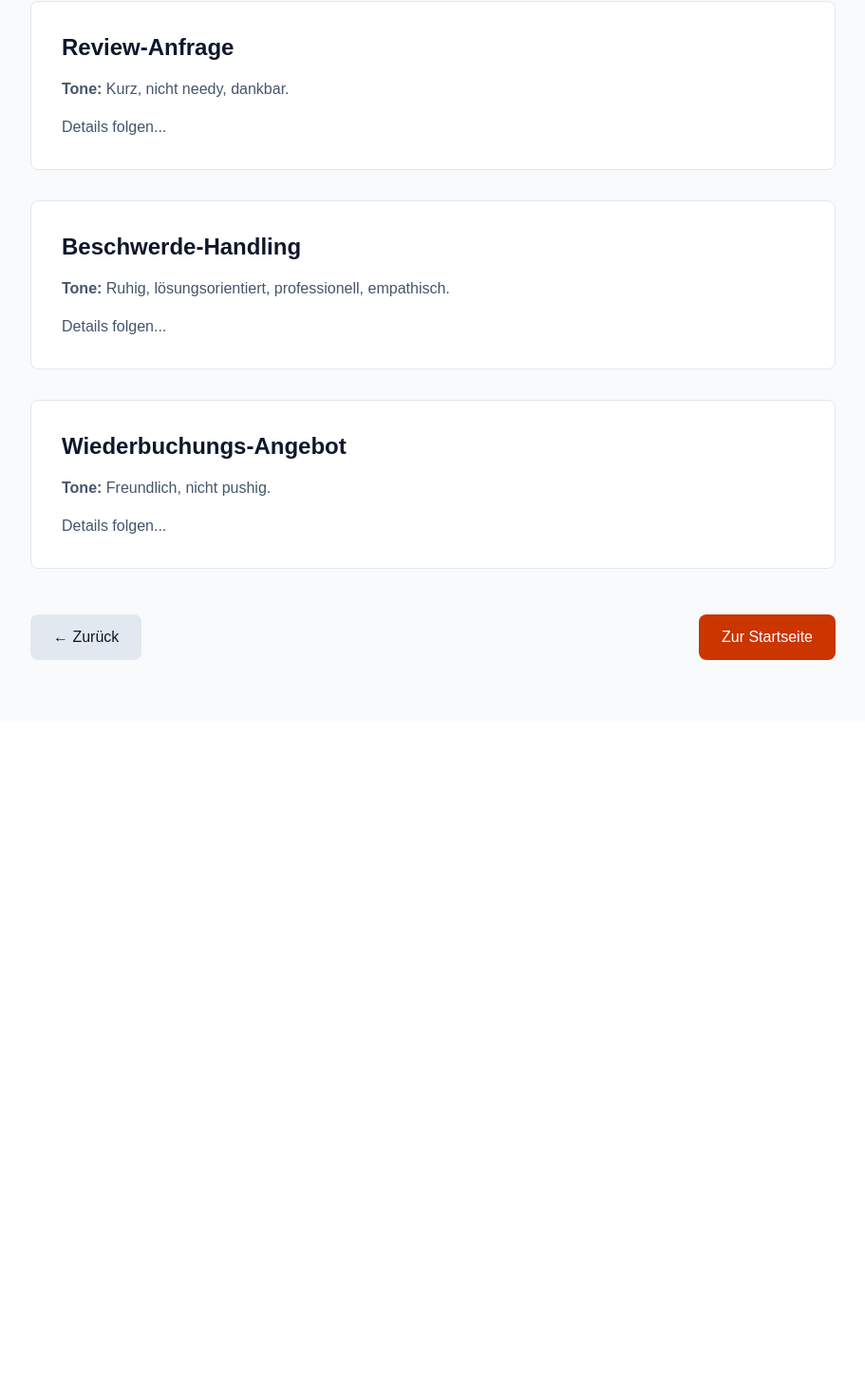
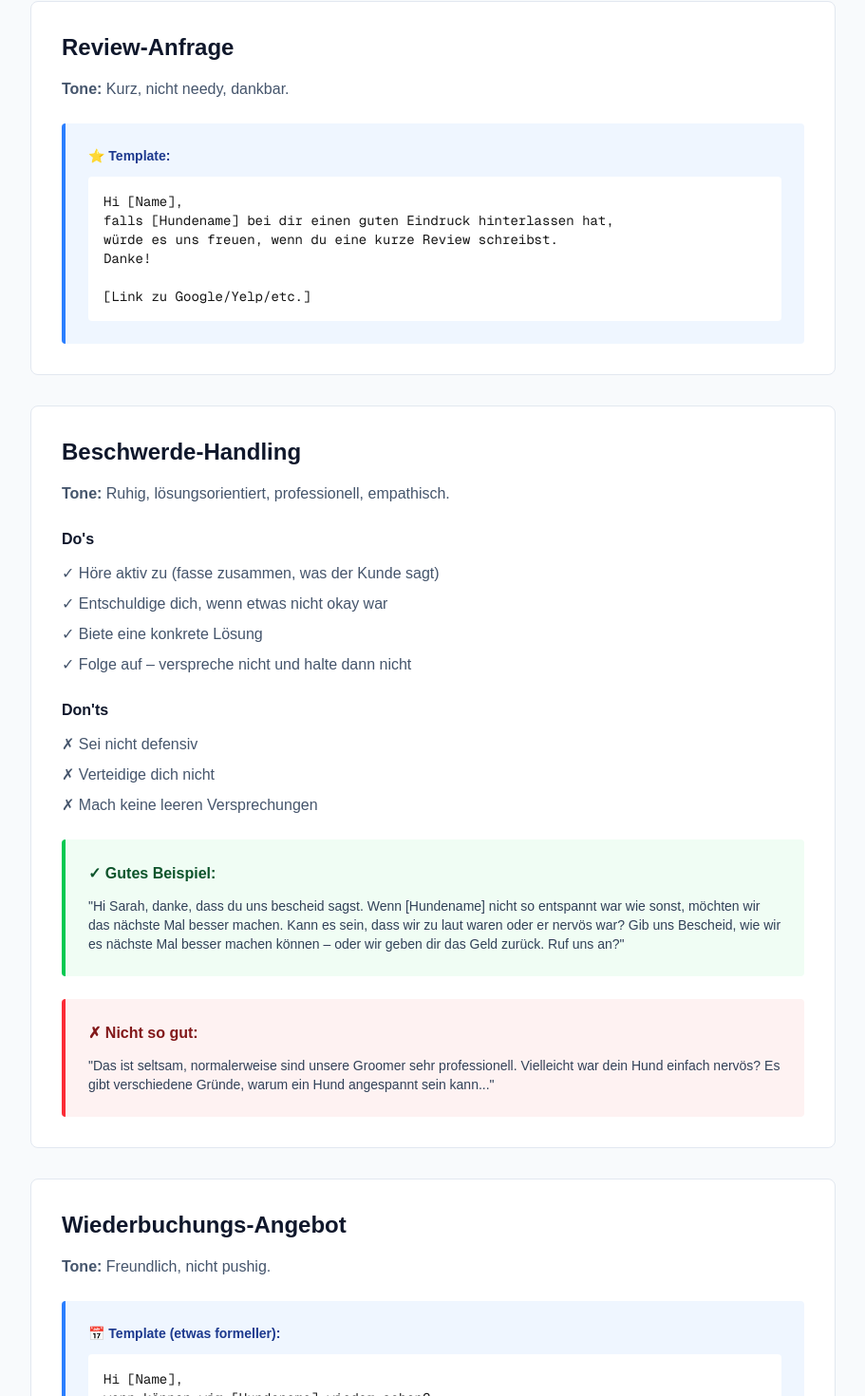
Before and after one commit to HPK-maker-tech/Brand-Voice-Guide, a Next.js app: page /retention in a window 1280 px wide. Shown: the part 644-2114 px from the top of the page at 95% size, without its empty margins (184-1095 px from the left). Before the commit the page ends 1403 px from the top, so only its background shows below. Built offline with nearby package versions, Linux system fonts and the light colour scheme.

Commit message:
Fill in all journey phase content: examples, templates, and guidelines
- Consideration: Add good/not-so-good examples
- Booking: Add process explanation template
- Service: Add status update templates and photo guidelines
- Retention: Add review request, complaint handling, rebooking templates

```diff
--- a/app/booking/page.tsx
+++ b/app/booking/page.tsx
@@ -74,8 +74,27 @@ Ruff Cuts Team`;
 
           <div className="bg-white p-8 rounded-lg border border-slate-200">
             <h2 className="text-2xl font-bold text-slate-900 mb-4">Termine und Ablauf erklären</h2>
-            <p className="text-slate-600 mb-6">Erkläre dem Kunden, wie der Prozess funktioniert.</p>
-            <p className="text-slate-600">Details folgen...</p>
+            <p className="text-slate-600 mb-6"><strong>Tone:</strong> Klar, praktisch, beruhigend.</p>
+
+            <div className="bg-blue-50 border-l-4 border-blue-500 p-6 rounded">
+              <p className="text-sm font-bold text-blue-900 mb-3">📋 Template (Email oder Telefon):</p>
+              <pre className="bg-white p-4 rounded mb-4 font-mono text-sm overflow-x-auto whitespace-pre-wrap">
+{`Das läuft bei uns ab:
+
+1. Wir schreiben dir 30 Min. vorher
+2. Wir fahren vor dein Haus (Van mit Ruff Cuts Logo)
+3. Wir groomen deinen Hund im Van (ca. [Zeit])
+4. Dein Hund kommt frisch und sauber raus
+5. Wir schreiben dir "Fertig!" – du holst den Hund ab
+   oder wir bringen ihn rein
+6. Du bezahlst, wir fahren weiter
+
+Keine Wartezeit. Dein Hund bleibt in der gewohnten Umgebung.
+Keine Stress. Dein Tag läuft normal weiter.
+
+Fragen? Ruf uns an oder schreib zurück.`}
+              </pre>
+            </div>
           </div>
         </section>
 
--- a/app/consideration/page.tsx
+++ b/app/consideration/page.tsx
@@ -37,11 +37,25 @@ export default function ConsiderationPage() {
           </ul>
 
           <h3 className="font-bold text-slate-900 mb-3">Don'ts</h3>
-          <ul className="space-y-2 text-slate-600">
+          <ul className="space-y-2 text-slate-600 mb-6">
             <li>✗ Keine langen, schwammigen Antworten</li>
             <li>✗ Keine technischen Begriffe ohne Erklärung</li>
             <li>✗ Keine verzögerten Antworten</li>
           </ul>
+
+          <div className="bg-green-50 border-l-4 border-green-500 p-6 rounded mb-6">
+            <p className="font-bold text-green-900 mb-3">✓ Gutes Beispiel:</p>
+            <p className="text-slate-700 font-mono text-sm italic">
+              "Hi Sarah, für dein Labradoodle rechnen wir mit ca. 2,5 Stunden. Die genaue Zeit sehen wir, wenn wir ihn sehen – kommt auch auf die Felllänge an. Möchtest du Donnerstag oder Freitag?"
+            </p>
+          </div>
+
+          <div className="bg-red-50 border-l-4 border-red-500 p-6 rounded">
+            <p className="font-bold text-red-900 mb-3">✗ Nicht so gut:</p>
+            <p className="text-slate-700 font-mono text-sm italic">
+              "Danke für deine Anfrage! Das ist eine großartige Frage. Es gibt viele Faktoren, die die Dauer beeinflussen, wie z.B. die Rasse, das Fell, die aktuellen Bedingungen... Wir kontaktieren dich bald mit mehr Infos!"
+            </p>
+          </div>
         </section>
 
         <div className="flex gap-4 justify-between mt-12">
--- a/app/retention/page.tsx
+++ b/app/retention/page.tsx
@@ -26,20 +26,76 @@ export default function RetentionPage() {
         <section className="space-y-8">
           <div className="bg-white p-8 rounded-lg border border-slate-200">
             <h2 className="text-2xl font-bold text-slate-900 mb-4">Review-Anfrage</h2>
-            <p className="text-slate-600 mb-4"><strong>Tone:</strong> Kurz, nicht needy, dankbar.</p>
-            <p className="text-slate-600">Details folgen...</p>
+            <p className="text-slate-600 mb-6"><strong>Tone:</strong> Kurz, nicht needy, dankbar.</p>
+
+            <div className="bg-blue-50 border-l-4 border-blue-500 p-6 rounded">
+              <p className="text-sm font-bold text-blue-900 mb-3">⭐ Template:</p>
+              <pre className="bg-white p-4 rounded font-mono text-sm overflow-x-auto whitespace-pre-wrap">
+{`Hi [Name],
+falls [Hundename] bei dir einen guten Eindruck hinterlassen hat,
+würde es uns freuen, wenn du eine kurze Review schreibst.
+Danke!
+
+[Link zu Google/Yelp/etc.]`}
+              </pre>
+            </div>
           </div>
 
           <div className="bg-white p-8 rounded-lg border border-slate-200">
             <h2 className="text-2xl font-bold text-slate-900 mb-4">Beschwerde-Handling</h2>
-            <p className="text-slate-600 mb-4"><strong>Tone:</strong> Ruhig, lösungsorientiert, professionell, empathisch.</p>
-            <p className="text-slate-600">Details folgen...</p>
+            <p className="text-slate-600 mb-6"><strong>Tone:</strong> Ruhig, lösungsorientiert, professionell, empathisch.</p>
+
+            <h3 className="font-bold text-slate-900 mb-3">Do's</h3>
+            <ul className="space-y-2 text-slate-600 mb-6">
+              <li>✓ Höre aktiv zu (fasse zusammen, was der Kunde sagt)</li>
+              <li>✓ Entschuldige dich, wenn etwas nicht okay war</li>
+              <li>✓ Biete eine konkrete Lösung</li>
+              <li>✓ Folge auf – verspreche nicht und halte dann nicht</li>
+            </ul>
+
+            <h3 className="font-bold text-slate-900 mb-3">Don'ts</h3>
+            <ul className="space-y-2 text-slate-600 mb-6">
+              <li>✗ Sei nicht defensiv</li>
+              <li>✗ Verteidige dich nicht</li>
+              <li>✗ Mach keine leeren Versprechungen</li>
+            </ul>
+
+            <div className="bg-green-50 border-l-4 border-green-500 p-6 rounded mb-6">
+              <p className="font-bold text-green-900 mb-3">✓ Gutes Beispiel:</p>
+              <p className="text-slate-700 text-sm">
+                "Hi Sarah, danke, dass du uns bescheid sagst. Wenn [Hundename] nicht so entspannt war wie sonst, möchten wir das nächste Mal besser machen. Kann es sein, dass wir zu laut waren oder er nervös war? Gib uns Bescheid, wie wir es nächste Mal besser machen können – oder wir geben dir das Geld zurück. Ruf uns an?"
+              </p>
+            </div>
+
+            <div className="bg-red-50 border-l-4 border-red-500 p-6 rounded">
+              <p className="font-bold text-red-900 mb-3">✗ Nicht so gut:</p>
+              <p className="text-slate-700 text-sm">
+                "Das ist seltsam, normalerweise sind unsere Groomer sehr professionell. Vielleicht war dein Hund einfach nervös? Es gibt verschiedene Gründe, warum ein Hund angespannt sein kann..."
+              </p>
+            </div>
           </div>
 
           <div className="bg-white p-8 rounded-lg border border-slate-200">
             <h2 className="text-2xl font-bold text-slate-900 mb-4">Wiederbuchungs-Angebot</h2>
-            <p className="text-slate-600 mb-4"><strong>Tone:</strong> Freundlich, nicht pushig.</p>
-            <p className="text-slate-600">Details folgen...</p>
+            <p className="text-slate-600 mb-6"><strong>Tone:</strong> Freundlich, nicht pushig.</p>
+
+            <div className="bg-blue-50 border-l-4 border-blue-500 p-6 rounded mb-6">
+              <p className="text-sm font-bold text-blue-900 mb-3">📅 Template (etwas formeller):</p>
+              <pre className="bg-white p-4 rounded font-mono text-sm overflow-x-auto whitespace-pre-wrap">
+{`Hi [Name],
+wann können wir [Hundename] wieder sehen?
+Dein nächster Termin ist für [Datum/Zeit] frei – oder einen anderen Termin?`}
+              </pre>
+            </div>
+
+            <div className="bg-blue-50 border-l-4 border-blue-500 p-6 rounded">
+              <p className="text-sm font-bold text-blue-900 mb-3">📅 Template (etwas lockerer):</p>
+              <pre className="bg-white p-4 rounded font-mono text-sm overflow-x-auto whitespace-pre-wrap">
+{`Hi [Name],
+[Hundename] ist fällig für Termin #2.
+Sag uns Bescheid!`}
+              </pre>
+            </div>
           </div>
         </section>
 
--- a/app/service/page.tsx
+++ b/app/service/page.tsx
@@ -27,12 +27,43 @@ export default function ServicePage() {
           <h2 className="text-2xl font-bold text-slate-900 mb-4">Status-Updates</h2>
           <p className="text-slate-600 mb-4">(Text-Nachrichten)</p>
           <p className="text-slate-600 mb-6"><strong>Tone:</strong> Kurz, informativ, persönlich.</p>
-          <p className="text-slate-600">Details folgen...</p>
+
+          <div className="bg-blue-50 border-l-4 border-blue-500 p-6 rounded mb-6">
+            <p className="text-sm font-bold text-blue-900 mb-3">📱 Template (Start):</p>
+            <pre className="bg-white p-4 rounded font-mono text-sm overflow-x-auto whitespace-pre-wrap">
+{`Hi [Name],
+wir sind in ca. 10 Min. da und starten mit [Hundename].
+Bis dann!`}
+            </pre>
+          </div>
+
+          <div className="bg-blue-50 border-l-4 border-blue-500 p-6 rounded">
+            <p className="text-sm font-bold text-blue-900 mb-3">📱 Template (Fertig):</p>
+            <pre className="bg-white p-4 rounded font-mono text-sm overflow-x-auto whitespace-pre-wrap">
+{`Hi [Name],
+[Hundename] ist fertig! Er/Sie sieht super aus.
+Wir kommen gerade raus.`}
+            </pre>
+            <p className="text-sm text-slate-600 mt-4">💡 <strong>Aufmunterung:</strong> Experimentiere! Vielleicht ein Foto in der Mitte? Ein kleines Update ("wir föhnen gerade")? Schreib, was gut funktioniert.</p>
+          </div>
         </section>
 
         <section className="bg-white p-8 rounded-lg border border-slate-200 mb-8">
           <h2 className="text-2xl font-bold text-slate-900 mb-4">Fotos & Vorher-Nachher</h2>
-          <p className="text-slate-600"><strong>Tone:</strong> Fröhlich, aber nicht übertrieben.</p>
+          <p className="text-slate-600 mb-6"><strong>Tone:</strong> Fröhlich, aber nicht übertrieben. Zeige das Ergebnis, nicht dein Gefühl.</p>
+
+          <h3 className="font-bold text-slate-900 mb-3">Do's</h3>
+          <ul className="space-y-2 text-slate-600 mb-6">
+            <li>✓ Gute Lichtverhältnisse</li>
+            <li>✓ Der Hund sieht glücklich/entspannt aus</li>
+            <li>✓ Caption: kurz, "Vorher/Nachher – [Hundename]"</li>
+          </ul>
+
+          <h3 className="font-bold text-slate-900 mb-3">Don'ts</h3>
+          <ul className="space-y-2 text-slate-600">
+            <li>✗ Keine Tausend Emojis</li>
+            <li>✗ Keine gestellten Posen</li>
+          </ul>
         </section>
 
         <div className="flex gap-4 justify-between mt-12">
```
